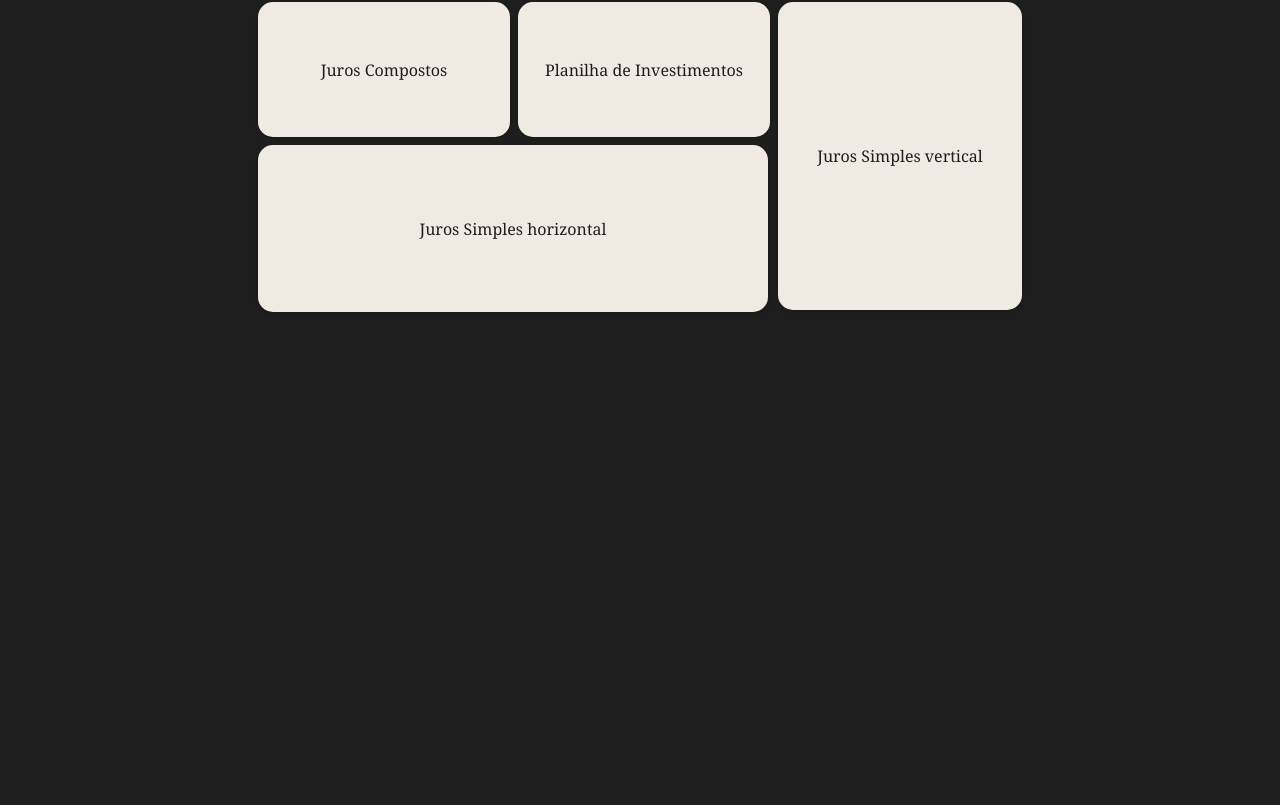
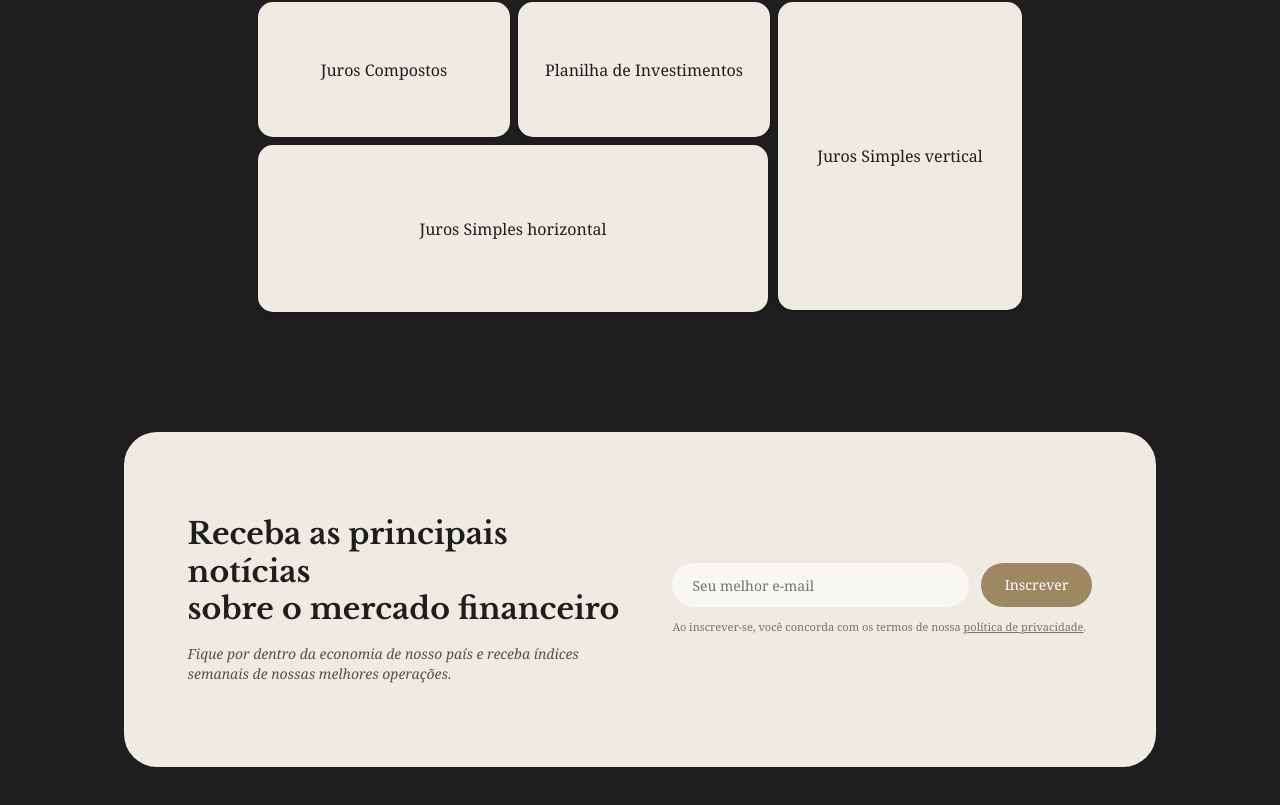
Before and after one commit to veritusch/veritus-capital-lp, a Next.js app: page / in a window 1280 px wide. Shown: the part 1848-2653 px from the top of the page. Before the commit the page ends 2224 px from the top, so only its background shows below. Built offline with nearby package versions, Linux system fonts and the light colour scheme; no server answers.

Commit message:
feat: add Newsletter component to display financial news subscription

```diff
--- a/src/app/page.tsx
+++ b/src/app/page.tsx
@@ -1,6 +1,7 @@
 import Calculators from "../components/Calculators";
 import Header from "../components/Header";
 import Hero from "../components/Hero";
+import Newsletter from "../components/Newsletter";
 import Strategies from "../components/Strategies";
 import WhoWeAre from "../components/WhoWeAre";
 
@@ -19,8 +20,11 @@ export default function Home() {
         <div id="estrategias">
           <Strategies />
         </div>
-        <div>
+        <div id="calculadoras">
           <Calculators />
+        </div>
+        <div id="noticias">
+          <Newsletter />
         </div>
     </main>
   );
--- /dev/null
+++ b/src/components/Newsletter.tsx
@@ -0,0 +1,85 @@
+export default function Newsletter() {
+    return (
+        <section className="w-full bg-brand-dark py-14">
+            <div className="mx-auto w-full px-4 md:max-w-[1132px] md:px-0">
+                <div
+                    className="
+                        flex
+                        h-auto
+                        flex-col
+                        justify-between
+                        gap-10
+                        rounded-[33px]
+                        bg-brand-beige
+                        px-8
+                        py-10
+                        md:h-[335px]
+                        md:flex-row
+                        md:items-center
+                        md:px-16
+                    "
+                >
+                    {/* TEXTO */}
+                    <div className="max-w-[520px]">
+                        <h2 className="typography-title text-brand-text-primary text-3xl leading-tight">
+                            Receba as principais notícias
+                            <br />
+                            sobre o mercado financeiro
+                        </h2>
+
+                        <p className="mt-4 max-w-[420px] text-sm italic text-neutral-600">
+                            Fique por dentro da economia de nosso país e receba
+                            índices semanais de nossas melhores operações.
+                        </p>
+                    </div>
+
+                    {/* FORM */}
+                    <div className="w-full max-w-[420px]">
+                        <div className="flex flex-col gap-3 md:flex-row">
+                            <input
+                                type="email"
+                                placeholder="Seu melhor e-mail"
+                                className="
+                                    h-[44px]
+                                    w-full
+                                    rounded-full
+                                    bg-brand-beige-subtle
+                                    px-5
+                                    text-sm
+                                    text-brand-text-primary
+                                    outline-none
+                                    placeholder:text-neutral-500
+                                "
+                            />
+
+                            <button
+                                className="
+                                    h-[44px]
+                                    rounded-full
+                                    bg-brand-brown
+                                    px-6
+                                    text-sm
+                                    font-medium
+                                    text-white
+                                    transition
+                                    hover:brightness-110
+                                "
+                            >
+                                Inscrever
+                            </button>
+                        </div>
+
+                        <p className="mt-3 text-[11px] text-neutral-500">
+                            Ao inscrever-se, você concorda com os termos
+                            de nossa{" "}
+                            <span className="underline">
+                                política de privacidade
+                            </span>
+                            .
+                        </p>
+                    </div>
+                </div>
+            </div>
+        </section>
+    );
+}
```
